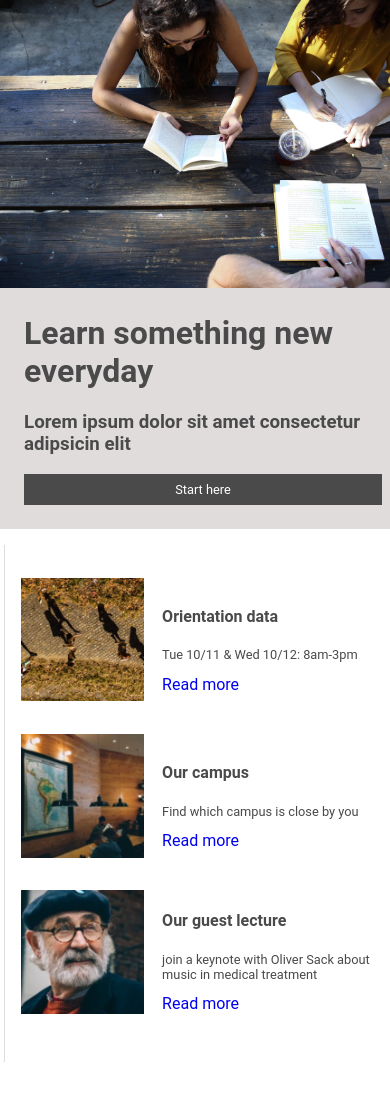
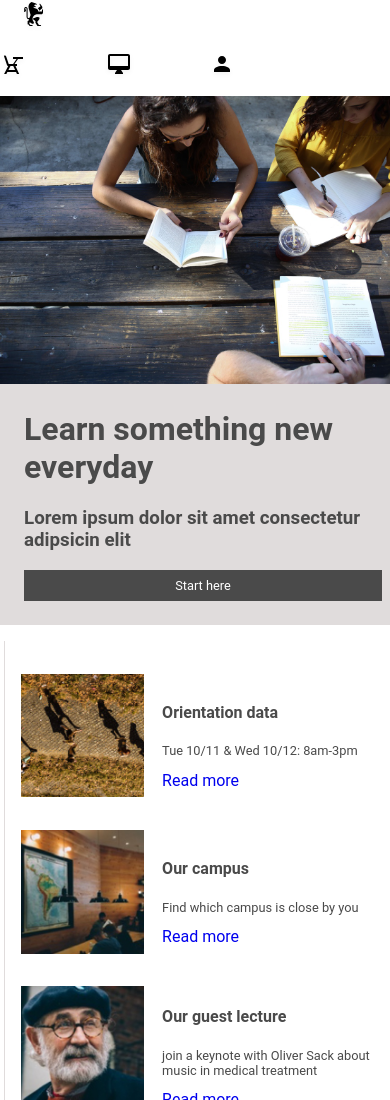
Before and after one commit to zacnoa/Colmar-academy, a plain HTML site: page index.html in a window 390 px wide. Shown: the top 1100 px of the page. Drawn offline with Linux system fonts and the light colour scheme.

Commit message:
finished

```diff
--- a/resources/css/style.css
+++ b/resources/css/style.css
@@ -223,7 +223,9 @@ footer a{
 }
 
 @media only screen and (max-width:480px){
-
+    .container.mobile{
+        display:block;
+    }
     header .desktop.container{
         display:none;
     }
```
